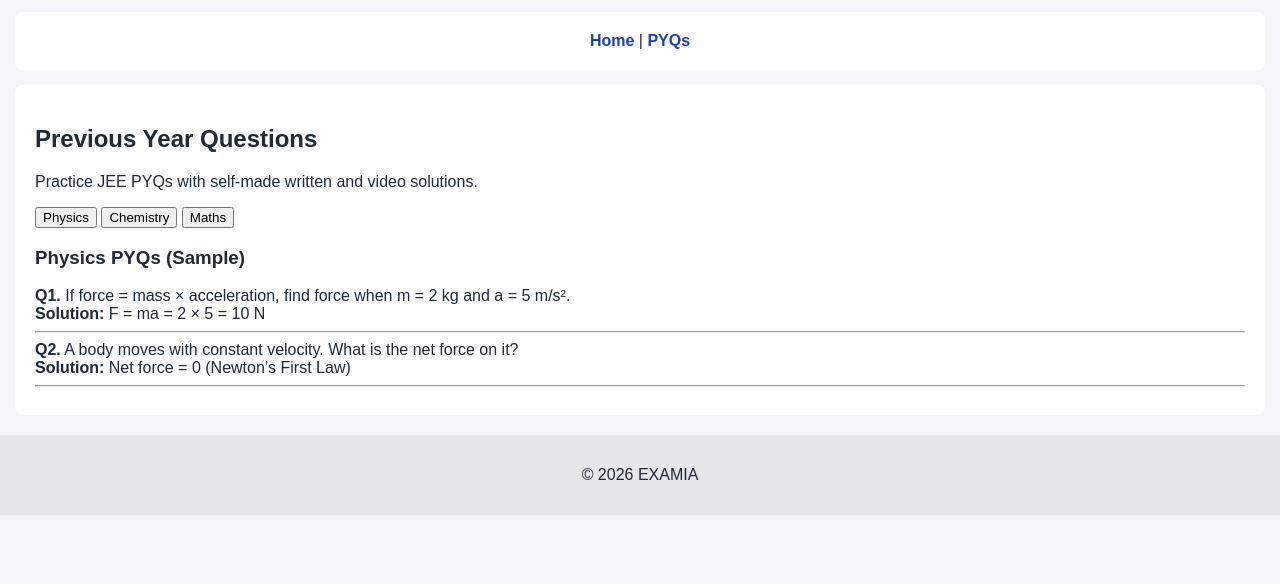
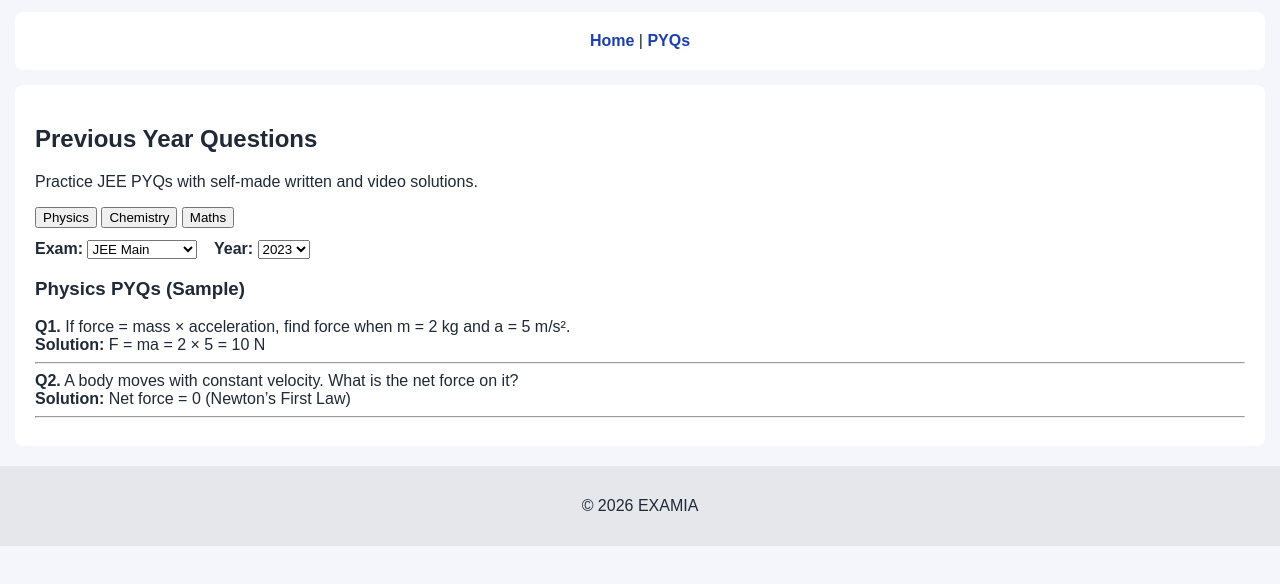
Before and after one commit to abhishek-here8/examia, a plain HTML site: page frontend/pyqs.html in a window 1280 px wide. Shown: the part 80-664 px from the top of the page. Drawn offline with Linux system fonts and the light colour scheme.

Commit message:
Add exam and year filters UI

```diff
--- a/frontend/pyqs.html
+++ b/frontend/pyqs.html
@@ -26,7 +26,23 @@
     <button id="btnMaths">Maths</button>
 </div>
 
-<div id="questions"></div>
+<div style="margin-top: 12px;">
+    <label><b>Exam:</b></label>
+    <select id="examSelect">
+        <option value="JEE Main">JEE Main</option>
+        <option value="JEE Advanced">JEE Advanced</option>
+    </select>
+
+    <label style="margin-left: 12px;"><b>Year:</b></label>
+    <select id="yearSelect">
+        <option value="2023">2023</option>
+        <option value="2022">2022</option>
+        <option value="2021">2021</option>
+    </select>
+</div>
+
+<div id="questions" style="margin-top: 14px;"></div>
+
 
 </section>
 
```
